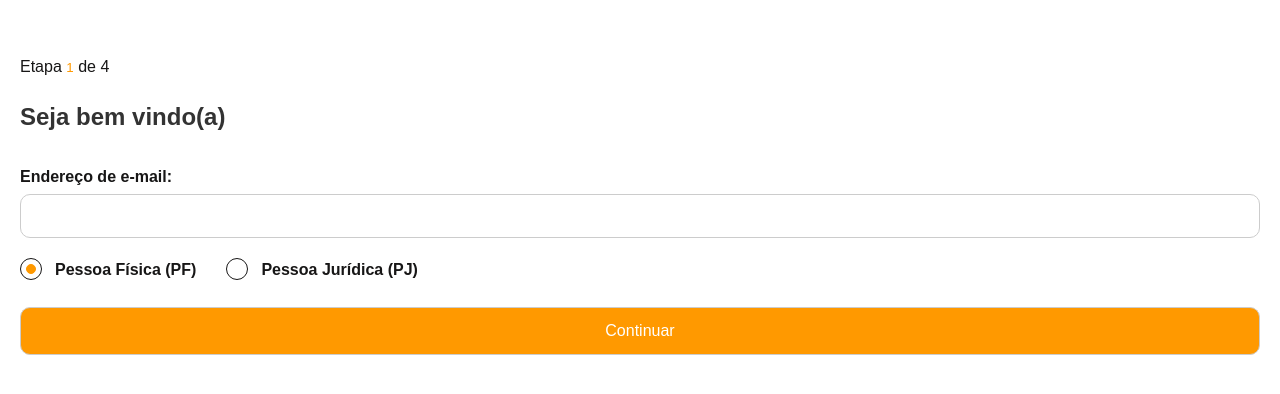
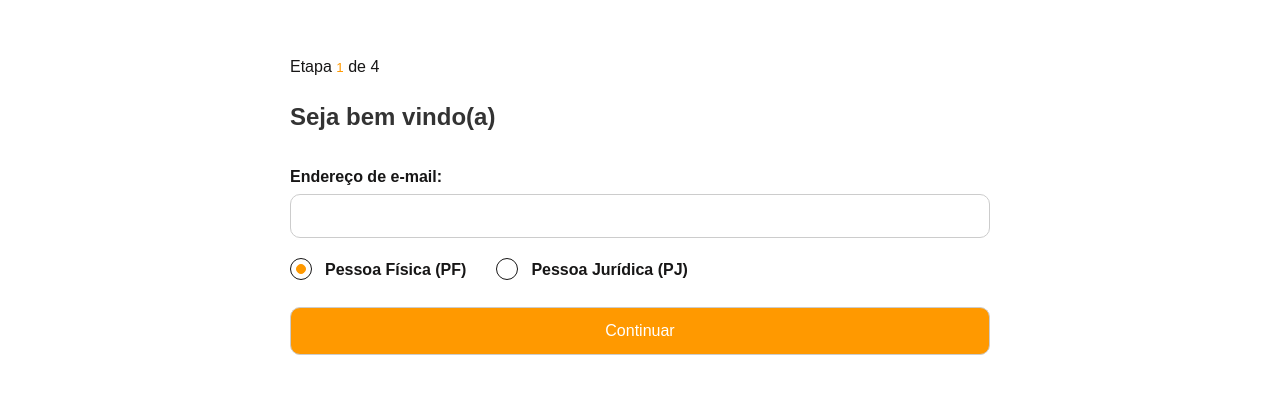
Before and after one commit to wsadf/bycoders_, a Vue app: page / in a window 1280 px wide. Shown: the part 190-584 px from the top of the page. Built offline with nearby package versions, Linux system fonts and the light colour scheme.

Commit message:
feat(components) add max width ao app

```diff
--- a/src/App.vue
+++ b/src/App.vue
@@ -86,6 +86,8 @@ body {
 
 .step-component {
   padding: 0 20px;
+  max-width: 700px;
+  margin: 0 auto;
 }
 
 h2 {
```
